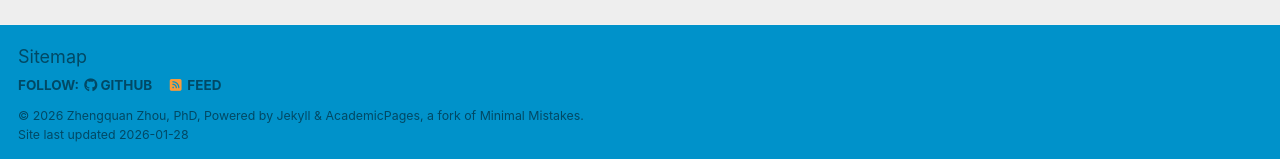
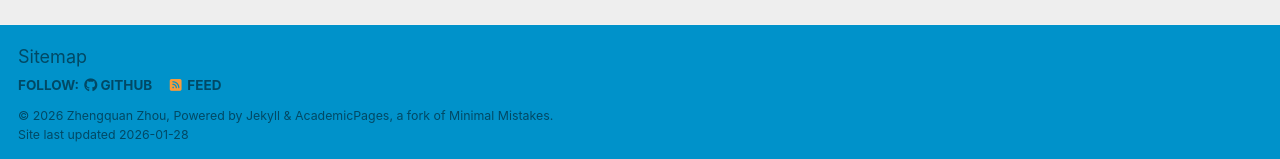
Before and after one commit to zqzhou7/zqzhou7.github.io, a Jekyll site: the page built from index.md, in a window 1280 px wide and 964 px high. Shown: the part 802-961 px from the top of the window. Built offline with Jekyll 4.4.1, drawn with Linux system fonts in a browser that asks for light colours; some web fonts are replaced; a script bundle is joined from its source files by our own code; library files that are not in the unit come from our copies.

Commit message:
Update name.

```diff
--- a/_config.yml
+++ b/_config.yml
@@ -11,7 +11,7 @@ locale                   : "en-US"
 site_theme               : "air" # The available themes options are "default", "air", "sunrise", "mint", "dirt" and "contrast"
 title                    : ""
 title_separator          : "-"
-name                     : &name "Zhengquan Zhou, PhD"
+name                     : &name "Zhengquan Zhou"
 description              : &description "Marine ecologist studying environmental variability, benthic ecosystems, and marine heatwaves."   # Update this with a general description of your site, this is the default if not overridden by a page
 url                      : https://zqzhou7.github.io # The base hostname & protocol for your site e.g. "https://[your GitHub username].github.io",
                                                            # or if you already have some other page hosted on Github then use "https://[your GitHub username].github.io/[Your Repo Name]"
```
